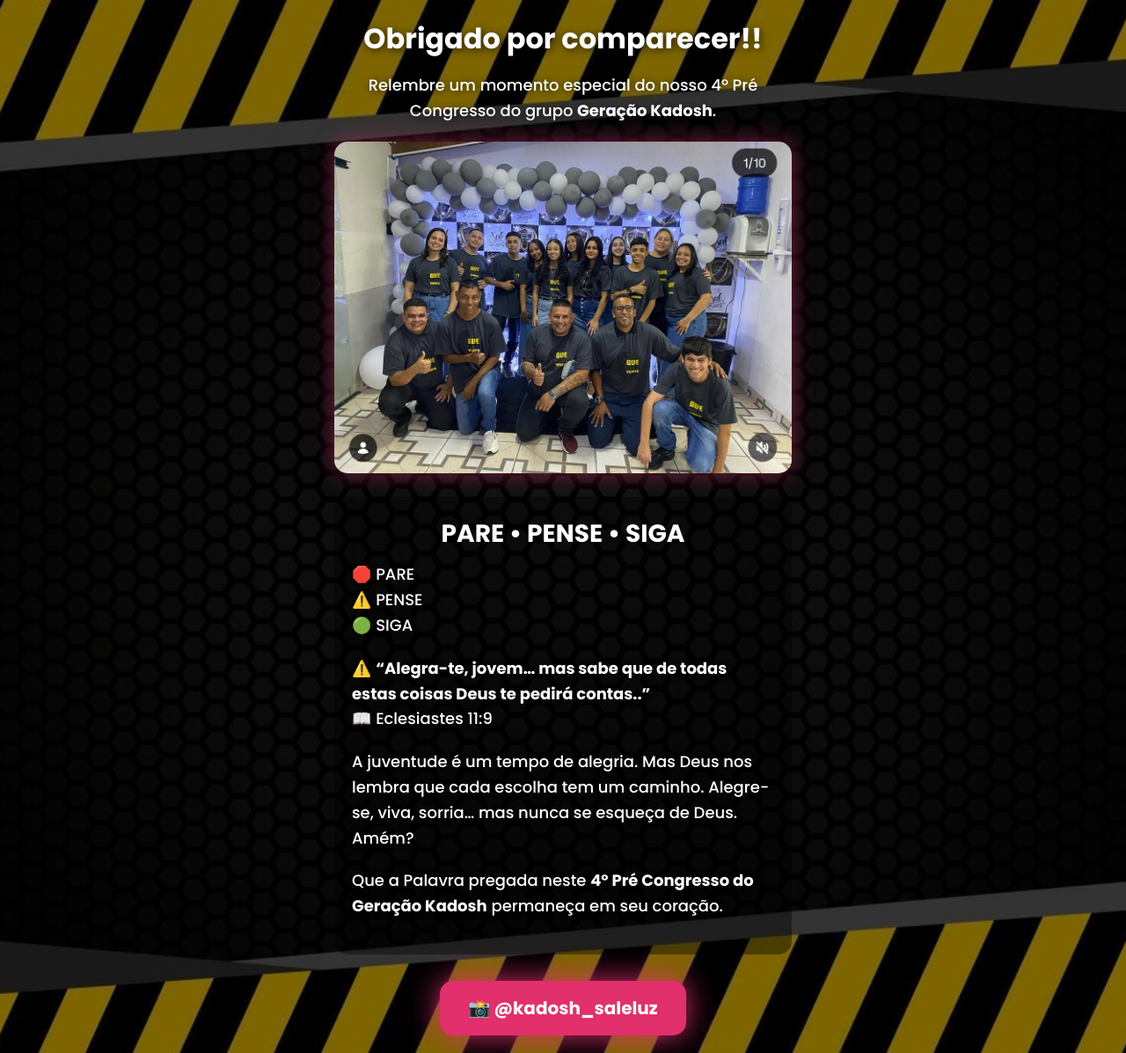
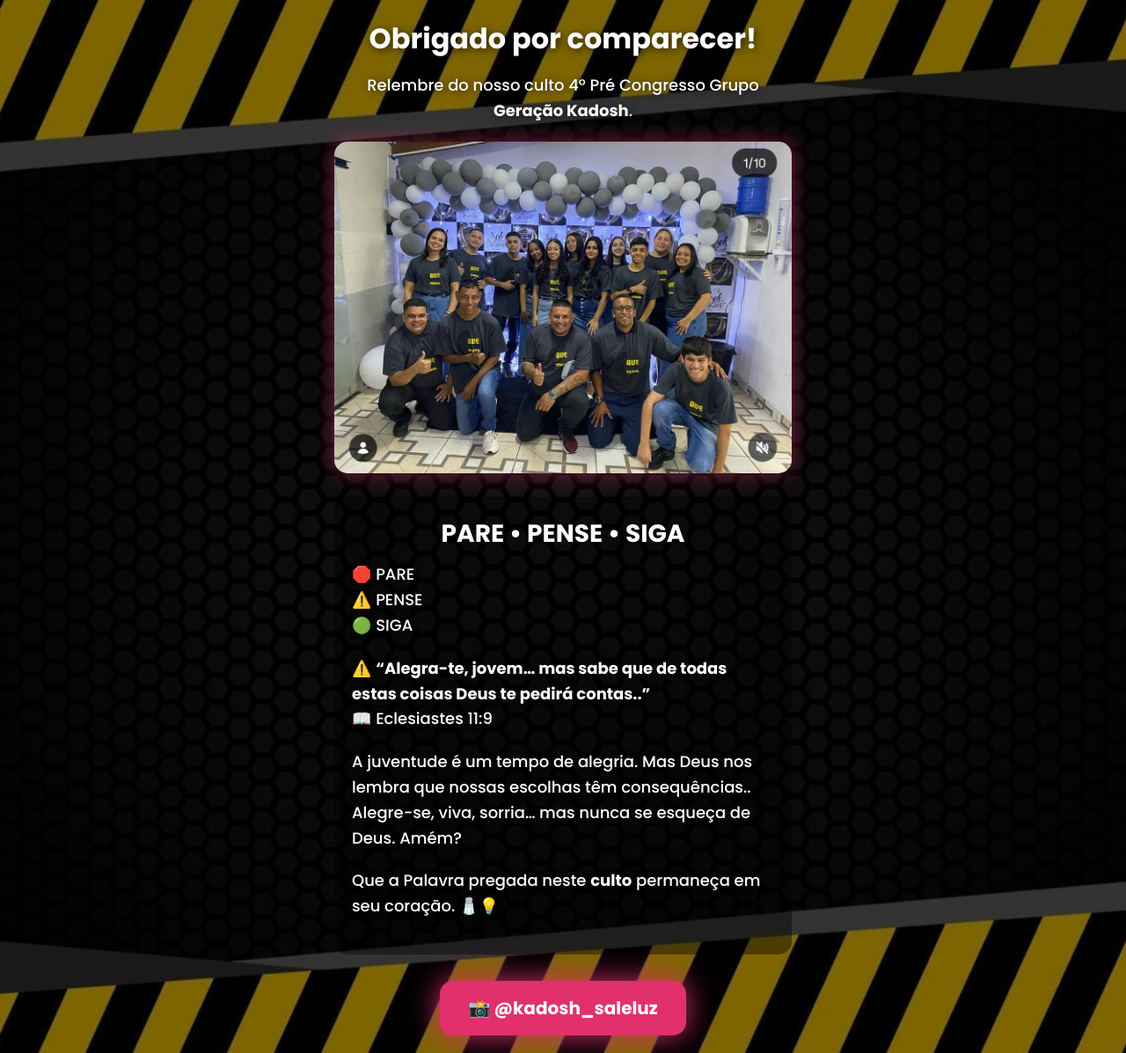
Before and after one commit to geracaokadosh/Gera-o-kadosh-, a plain HTML site: page index.html in a window 1280 px wide. Shown: the whole page at 88% size. Drawn offline with Linux system fonts and the light colour scheme.

Commit message:
Update index.html

```diff
--- a/index.html
+++ b/index.html
@@ -3,7 +3,7 @@
 <head>
 <meta charset="UTF-8">
 <meta name="viewport" content="width=device-width, initial-scale=1.0">
-<title>Geração Kadosh • Lembrete</title>
+<title>Geração Kadosh • Relembre</title>
 <link href="https://fonts.googleapis.com/css2?family=Poppins:wght@300;500;700&display=swap" rel="stylesheet">
 <style>
 *{box-sizing:border-box;margin:0;padding:0;}
@@ -110,8 +110,8 @@ body::before{
 <body>
 
 <div class="card">
-  <h1>Obrigado por comparecer!!</h1>
-  <p>Relembre um momento especial do nosso 4º Pré Congresso do grupo <b>Geração Kadosh</b>.</p>
+  <h1> Obrigado por comparecer!</h1>
+  <p>Relembre do nosso culto 4º Pré Congresso Grupo <b>Geração Kadosh</b>.</p>
 
   <!-- IMAGEM DO EVENTO -->
   <img src="Gk.png" alt="Foto do culto" class="event-photo">
@@ -126,8 +126,8 @@ body::before{
     <p>⚠️ <b>“Alegra-te, jovem… mas sabe que de todas estas coisas Deus te pedirá contas..”</b><br>
        📖 Eclesiastes 11:9
     </p>
-    <p>A juventude é um tempo de alegria. Mas Deus nos lembra que cada escolha tem um caminho. Alegre-se, viva, sorria… mas nunca se esqueça de Deus. Amém?</p>
-    <p>Que a Palavra pregada neste <b>4º Pré Congresso do Geração Kadosh</b> permaneça em seu coração.</p>
+    <p>A juventude é um tempo de alegria. Mas Deus nos lembra que nossas escolhas têm consequências.. Alegre-se, viva, sorria… mas nunca se esqueça de Deus. Amém?</p>
+    <p>Que a Palavra pregada neste <b> culto</b> permaneça em seu coração. 🧂💡</p>
   </div>
 
   <!-- BOTÃO DO INSTAGRAM -->
```
